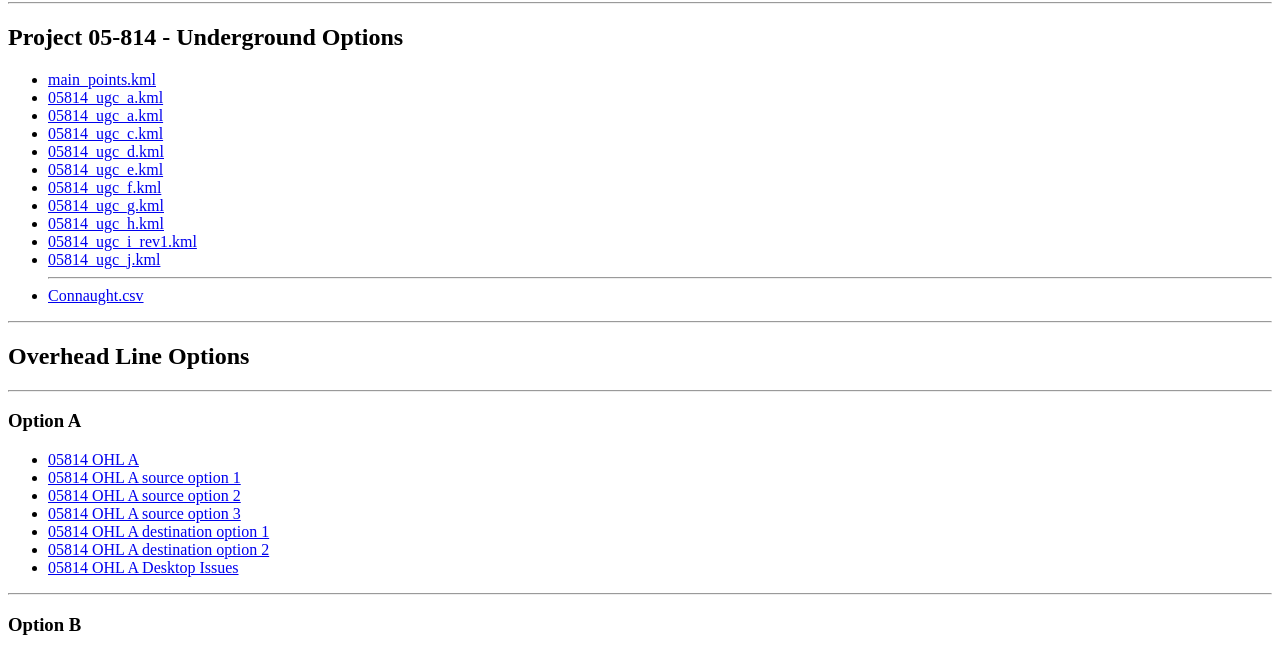
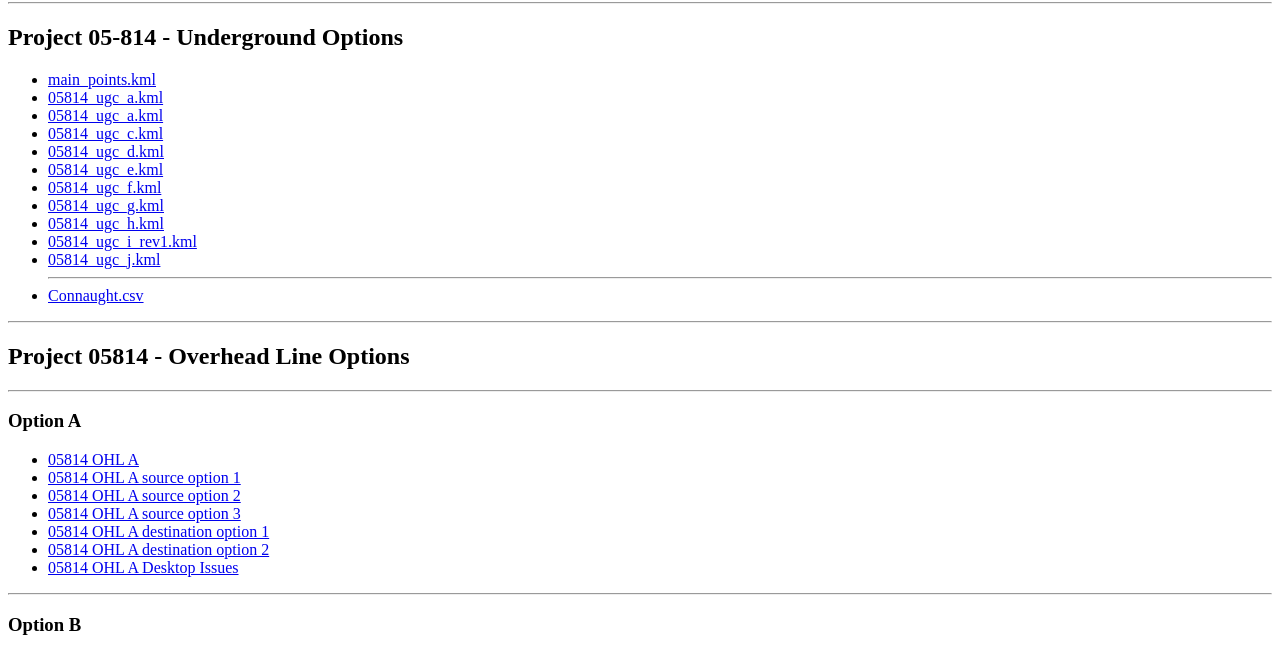
Before and after one commit to STarrant/gis_testing, a plain HTML site: page index.html in a window 1280 px wide. Shown: the part 78-729 px from the top of the page. Drawn offline with Linux system fonts and the light colour scheme.

Commit message:
Minor change to index.html

```diff
--- a/index.html
+++ b/index.html
@@ -50,7 +50,7 @@
         </li>
     </ul>
     <hr>
-    <h2>Overhead Line Options</h2>
+    <h2>Project 05814 - Overhead Line Options</h2>
     <hr>
     <h3>Option A</h3>
     <ul>
```
